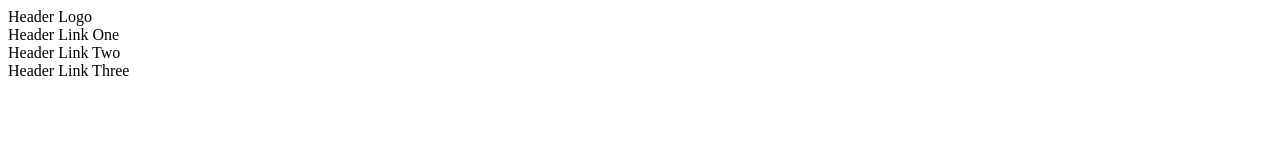
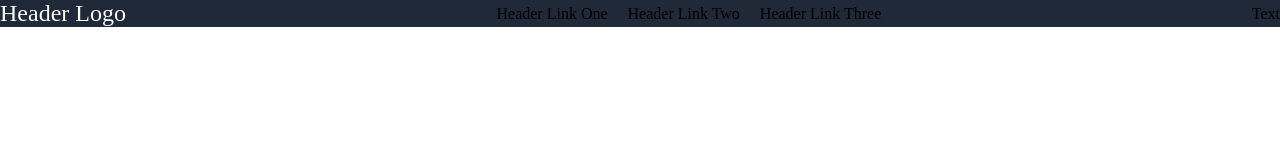
Before and after one commit to henchdom/landing-page, a plain HTML site: page index.html in a window 1280 px wide. Drawn offline with Linux system fonts and the light colour scheme.

Commit message:
add header top header edit and flex

```diff
--- a/index.html
+++ b/index.html
@@ -4,13 +4,18 @@
     <meta charset="UTF-8">
     <meta name="viewport" content="width=device-width, initial-scale=1.0">
     <title>Landing Page Project</title>
+    <link rel="stylesheet" href="style.css">
 </head>
 <body>
-    <div class="container">
-        <div class="logo">Header Logo</div>
-        <div class="link-1">Header Link One</div>
-        <div class="link-2">Header Link Two</div>
-        <div class="link-3">Header Link Three</div>
-    </div>
+    <header class="header">
+        <div class="header-logo">Header Logo</div>
+        <div class="container">
+            <div class="header-link-one">Header Link One</div>
+            <div class="header-link-two">Header Link Two</div>
+            <div class="header-link-three">Header Link Three</div>
+
+        </div>
+        <p>Text</p>
+    </header>
 </body>
 </html>
--- a/style.css
+++ b/style.css
@@ -3,3 +3,20 @@
     padding: 0;
     margin: 0;
 }
+
+.header {
+    background-color: #1f2937;
+    display: flex;
+    justify-content: space-between;
+    align-items: center;
+}
+
+.header-logo {
+    font-size: 24px;
+    color: #f9faf8;
+
+}
+.container {
+    display: flex;
+    gap: 20px;
+}
```
